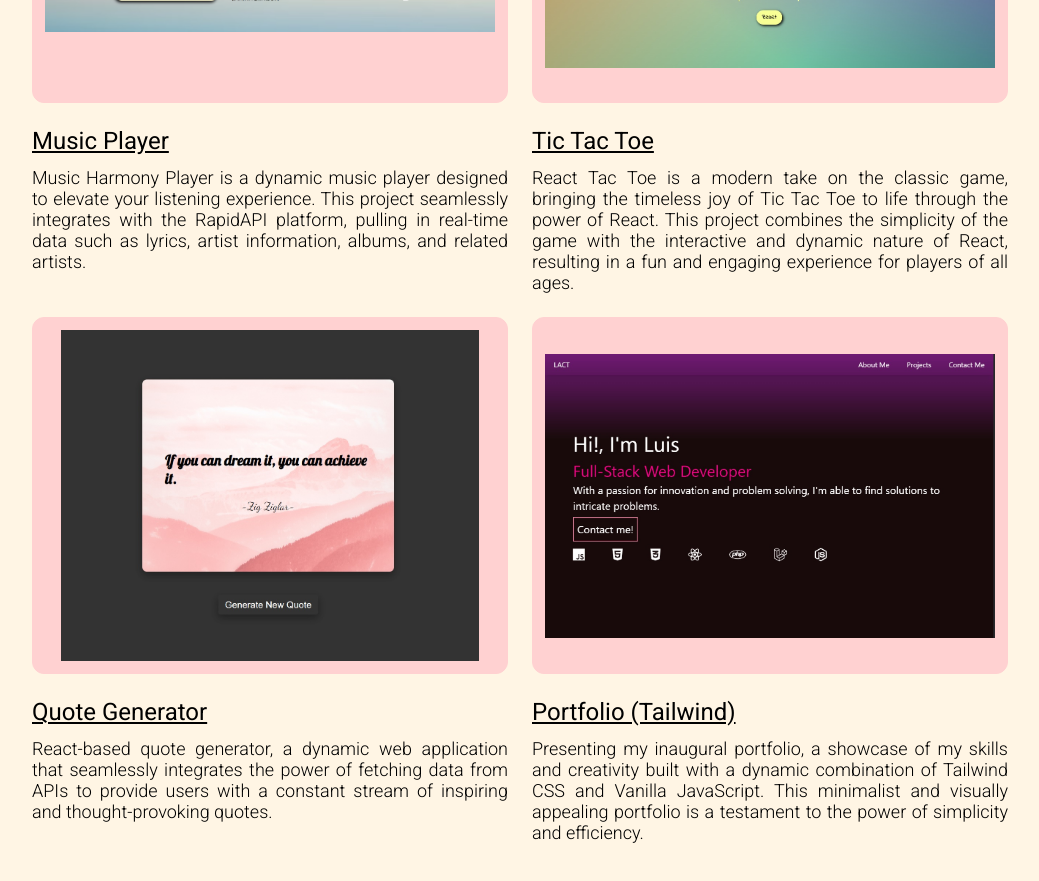
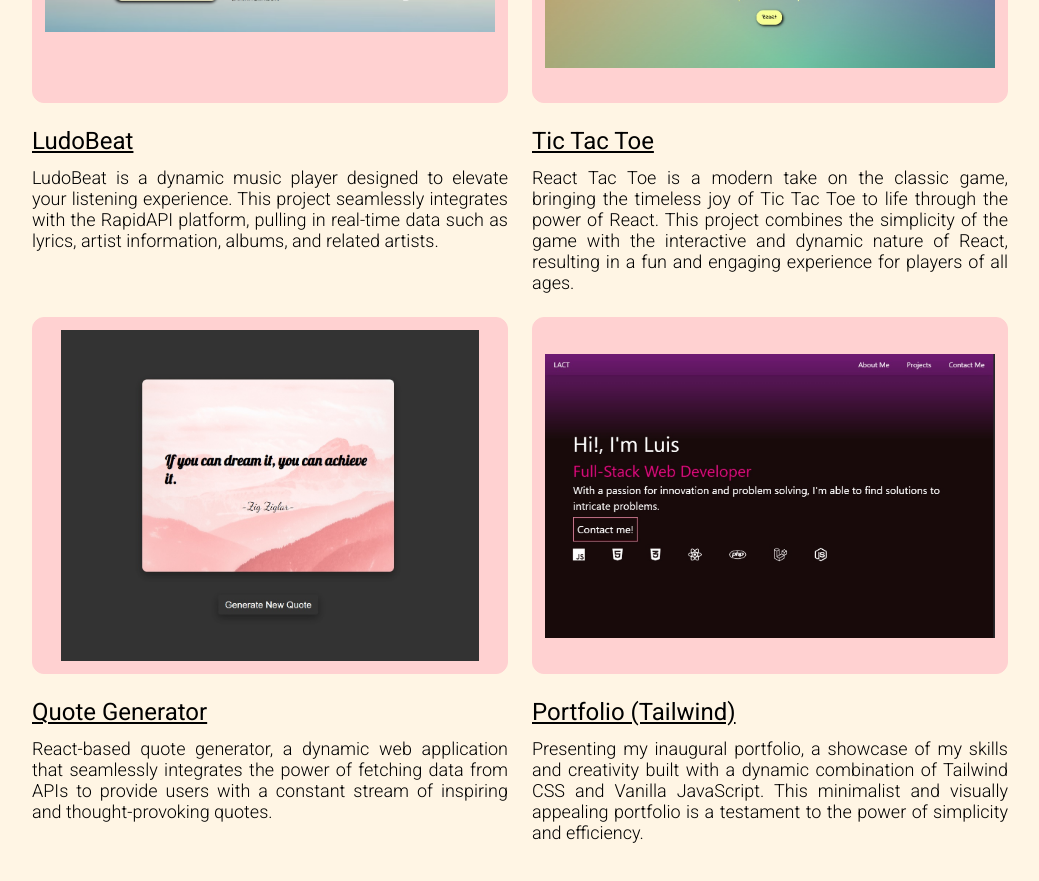
Before and after one commit to lact03/portfolio-react, a React (Vite) app: page /projects in a window 1280 px wide. Shown: the part 920-1801 px from the top of the page, without its empty margins (120-1159 px from the left). Built offline with nearby package versions, Linux system fonts and the light colour scheme.

Commit message:
change title of music player to LudoBeat

```diff
--- a/src/contexts/ProjectProvider.jsx
+++ b/src/contexts/ProjectProvider.jsx
@@ -36,12 +36,12 @@ const ProjectProvider = ({ children }) => {
     },
     {
       id: 3,
-      title: "Music Player",
+      title: "LudoBeat",
       link: "https://lact03.github.io/music_player/",
       img: ludoBeatPreview,
       logo: ludoBeatLogo,
-      alt: "Music Player",
-      info: `Music Harmony Player is a dynamic music player designed to elevate your listening experience. This project seamlessly integrates with the RapidAPI platform, pulling in real-time data such as lyrics, artist information, albums, and related artists.`,
+      alt: "LudoBeat",
+      info: `LudoBeat is a dynamic music player designed to elevate your listening experience. This project seamlessly integrates with the RapidAPI platform, pulling in real-time data such as lyrics, artist information, albums, and related artists.`,
     },
     {
       id: 4,
```
